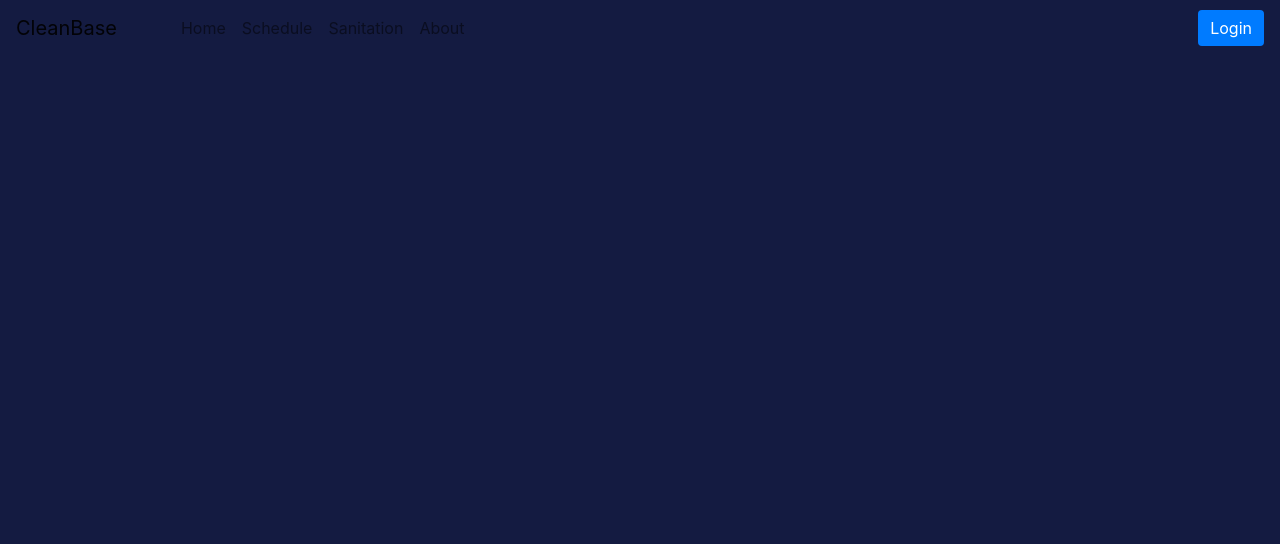
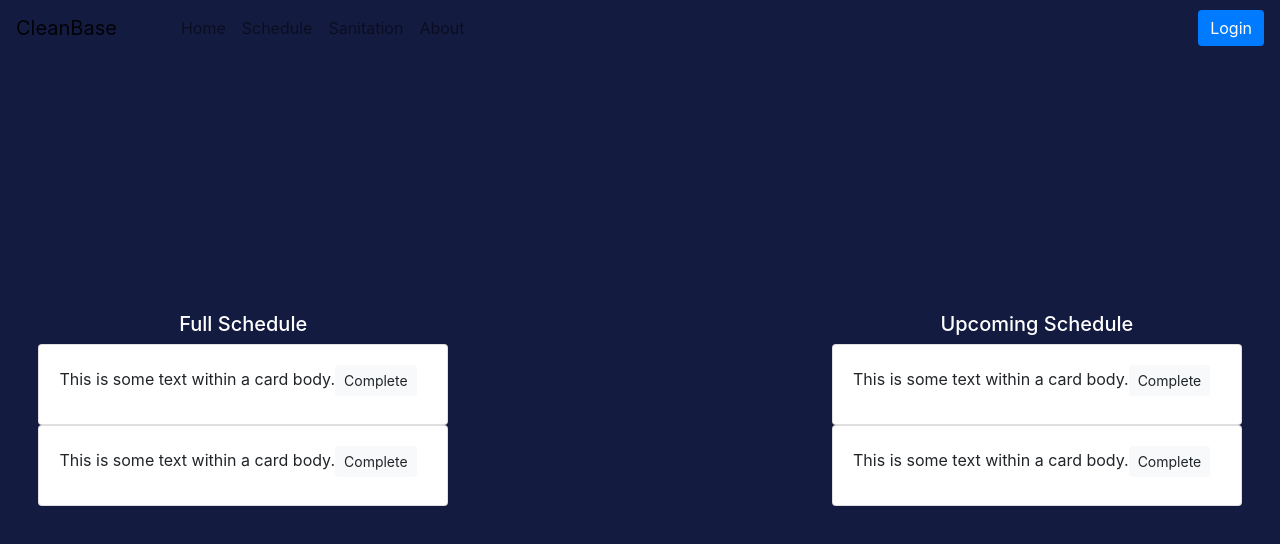
Before and after one commit to katerinaboyer/cleanbase, a React (Create React App) app: page /sanitation-schedule in a window 1280 px wide. Shown: the top 544 px of the page. Built offline with nearby package versions, Linux system fonts and the light colour scheme.

Commit message:
sanitation component

```diff
--- a/src/App.js
+++ b/src/App.js
@@ -15,7 +15,7 @@ import MainPage from "./components/mainpage.component";
 import HomePage from "./components/homepage.component";
 import SignIn from "./components/signin.component";
 import Schedule from "./components/schedule.component";
-import Sanitation from "./components/sanitation.component";
+import UserSanitation from "./components/user-sanitation.component";
 import About from "./components/about.component";
 import NavigationBar from "./components/navbar.component";
 import CreateBuilding from "./components/create-building.component";
@@ -25,7 +25,9 @@ import CreateAccount from "./components/create-account.component";
 import BuildingAdminDash from "./components/building-admin-homepage.component";
 import CreateRoom from "./components/create-room.component";
 import CreateFloor from "./components/create-floor.component";
-import ConfirmationPage from "./components/confirmation-page.component";
+import ConfirmationPage from "./components/schedule-confirmation.component";
+import SanitationRequest from "./components/sanitation-request.component";
+import SanitationSchedule from "./components/sanitation-schedule.component";
 
 function App(props) {
   return (
@@ -43,10 +45,12 @@ function App(props) {
         <PrivateRoute path="/floor" component={CreateFloor} />
         <PrivateRoute path="/desk" component={CreateDesk} />
         <PrivateRoute path="/schedule" component={Schedule} />
-        <PrivateRoute path="/sanitation" component={Sanitation} />
+        <PrivateRoute path="/sanitation" component={UserSanitation} />
         <Route exact path="/about" component={About} />
-        <Route path="/confirm" component={ConfirmationPage} />
+        <Route path="/scheduleConfirmation" component={ConfirmationPage} />
+        <Route path="/sanitationRequest" component={SanitationRequest} />
         <Route path="/building-admin" component={BuildingAdminDash} />
+        <Route path="/sanitation-schedule" component={SanitationSchedule} />
       </Switch>
     </Router>
   );
--- /dev/null
+++ b/src/components/sanitation-request.component.js
@@ -0,0 +1,76 @@
+import React, { Component } from "react";
+import { Button } from "react-bootstrap";
+import Card from "react-bootstrap/Card";
+import { Link } from "react-router-dom";
+
+export default class SanitationRequest extends Component {
+  constructor(props) {
+    super(props);
+
+    this.state = {
+      cleanRequest: ""
+    };
+
+    this.handleChange = this.handleChange.bind(this);
+  }
+
+  handleChange(event) {
+    this.setState({ cleanRequest: event.target.value });
+  }
+
+  render() {
+    return (
+      <div>
+        <div
+          style={{
+            width: "50%",
+            position: "fixed",
+            marginTop: "10%",
+            color: "white",
+            marginLeft: "3%"
+          }}
+        >
+          <p>Name: </p>
+          <p>Email: </p>
+          <p>Phone: </p>
+          <p>Company: </p>
+          <p>Floor: </p>
+          <p>Cleaning Request:</p>
+          <input
+            type="text"
+            style={{ width: "320px", height: "150px", borderRadius: "8%" }}
+            value={this.state.comment}
+            onChange={this.handleChange}
+          />
+          <div style={{ marginTop: "2%" }}>
+            <Button style={{ borderRadius: "18%" }} variant="secondary">
+              Cancel
+            </Button>
+            <Button style={{ marginLeft: "23%", borderRadius: "18%" }}>
+              Submit
+            </Button>
+          </div>
+        </div>
+        <div
+          style={{
+            width: "32%",
+            float: "right",
+            marginRight: "3%",
+            marginTop: "20%"
+          }}
+        >
+          <Card>
+            <Card.Body className="card-body">
+              This is some text within a card body.
+            </Card.Body>
+          </Card>
+          <Card>
+            <Card.Body className="card-body">
+              This is some text within a card body.
+            </Card.Body>
+          </Card>
+        </div>
+      </div>
+    );
+  }
+}
--- /dev/null
+++ b/src/components/sanitation-schedule.component.js
@@ -0,0 +1,73 @@
+import React, { Component } from "react";
+import Card from "react-bootstrap/Card";
+import Button from "react-bootstrap/Button";
+import "./../styles.css";
+
+export default class SanitationSchedule extends Component {
+  constructor(props) {
+    super(props);
+  }
+
+  render() {
+    return (
+      <div>
+        <div
+          style={{
+            width: "32%",
+            float: "right",
+            marginRight: "3%",
+            marginTop: "20%",
+            marginBottom: "2%"
+          }}
+        >
+          <h5 style={{ color: "white", textAlign: "center" }}>
+            Upcoming Schedule
+          </h5>
+          <Card>
+            <Card.Body className="card-body">
+              This is some text within a card body.
+              <Button size="sm" variant="light">
+                Complete
+              </Button>
+            </Card.Body>
+          </Card>
+          <Card>
+            <Card.Body className="card-body">
+              This is some text within a card body.
+              <Button size="sm" variant="light">
+                Complete
+              </Button>
+            </Card.Body>
+          </Card>
+        </div>
+        <div
+          style={{
+            width: "32%",
+            float: "left",
+            marginLeft: "3%",
+            marginTop: "20%",
+            marginBottom: "2%"
+          }}
+        >
+          <h5 style={{ color: "white", textAlign: "center" }}>Full Schedule</h5>
+          <Card>
+            <Card.Body className="card-body">
+              This is some text within a card body.
+              <Button size="sm" variant="light">
+                Complete
+              </Button>
+            </Card.Body>
+          </Card>
+          <Card>
+            <Card.Body className="card-body">
+              This is some text within a card body.
+              <Button size="sm" variant="light">
+                Complete
+              </Button>
+            </Card.Body>
+          </Card>
+        </div>
+      </div>
+    );
+  }
+}
--- a/src/components/sanitation.component.js
+++ /dev/null
@@ -1,10 +0,0 @@
-import React, { Component } from "react";
-
-
-export default class Sanitation extends Component {
-    render() {
-        return(
-            <p>this is the sanitation</p>
-        );
-    }
-}
--- a/src/components/schedule.component.js
+++ b/src/components/schedule.component.js
@@ -91,7 +91,7 @@ export default class Schedule extends Component {
         >
           <Card.Body>
             This is some text within a card body.
-            <Link to="/confirm" style={{ float: "right" }}>
+            <Link to="/scheduleConfirmation" style={{ float: "right" }}>
               ADD
             </Link>
           </Card.Body>
@@ -107,7 +107,7 @@ export default class Schedule extends Component {
         >
           <Card.Body>
             This is some text within a card body.
-            <Link to="/confirm" style={{ float: "right" }}>
+            <Link to="/scheduleConfirmation" style={{ float: "right" }}>
               ADD
             </Link>
           </Card.Body>
@@ -123,7 +123,7 @@ export default class Schedule extends Component {
         >
           <Card.Body>
             This is some text within a card body.
-            <Link to="/confirm" style={{ float: "right" }}>
+            <Link to="/scheduleConfirmation" style={{ float: "right" }}>
               ADD
             </Link>
           </Card.Body>
--- a/src/styles.css
+++ b/src/styles.css
@@ -61,3 +61,7 @@
 .end-time {
   margin-left: 5%;
 }
+
+.card-body {
+  margin-bottom: 2%;
+}
```
Also changed, not shown: src/components/admin-sanitation.component.js (added, +37 -0 lines), src/components/schedule-confirmation.component.js (renamed from src/components/confirmation-page.component.js).
